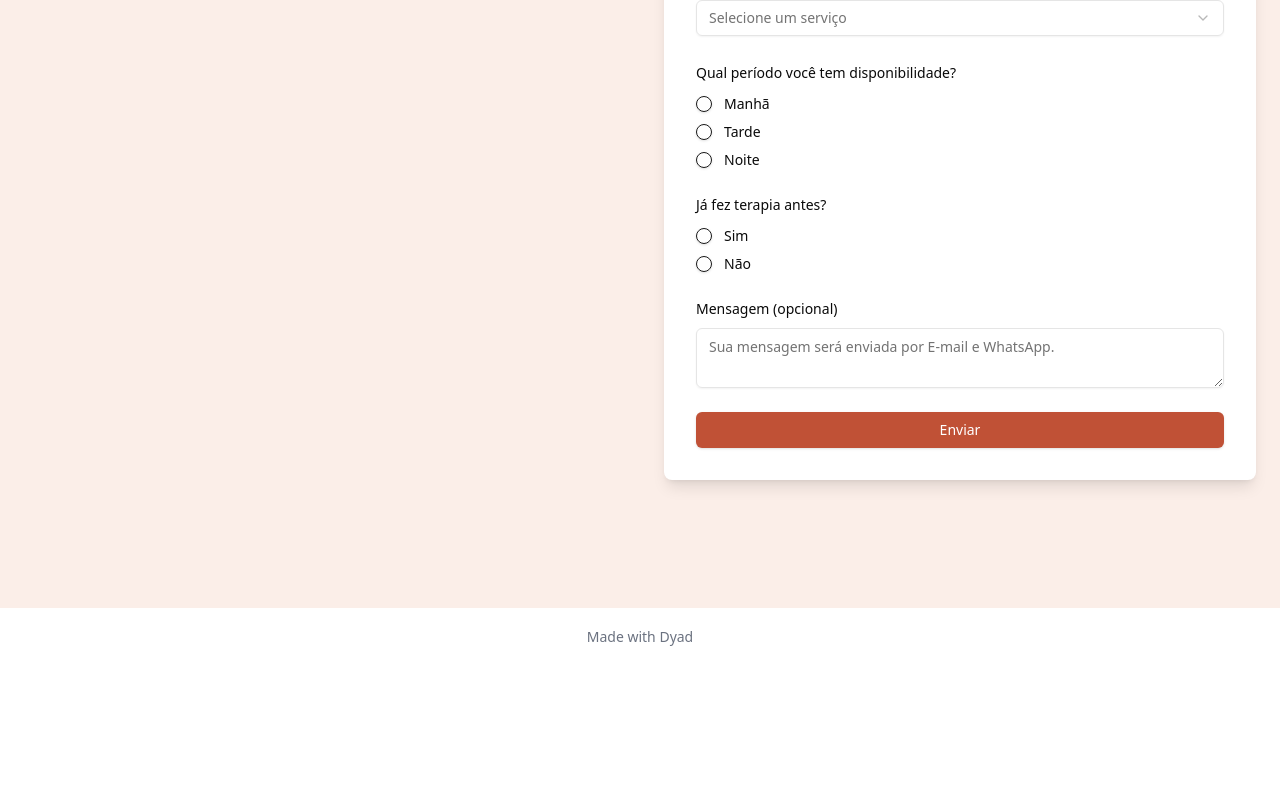
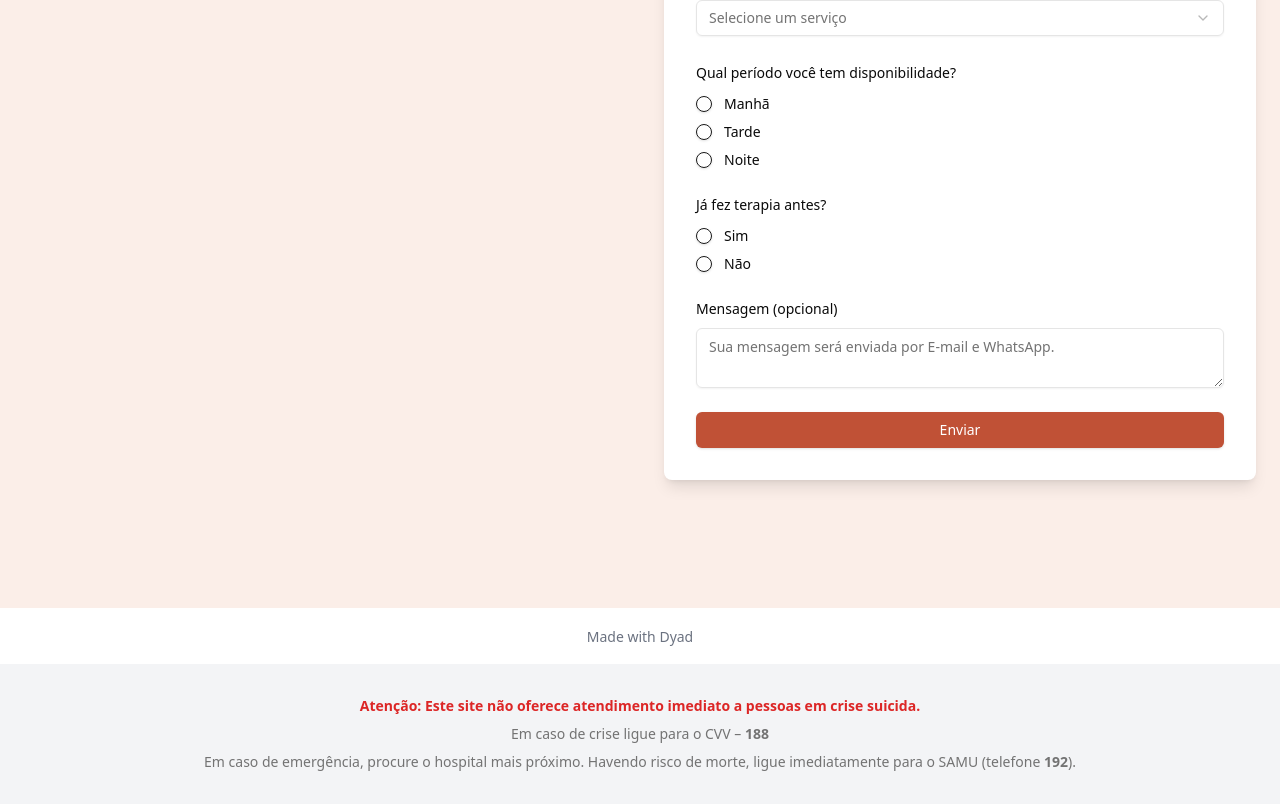
Before and after one commit to albertconceicao/sandy-carvalho-v2, a Next.js app: page / in a window 1280 px wide. Shown: the part 7156-7960 px from the top of the page. Before the commit the page ends 7820 px from the top, so only its background shows below. Built offline with nearby package versions, Linux system fonts and the light colour scheme.

Commit message:
[dyad] Adicionando o rodapé com informações de emergência - wrote 2 file(s)

```diff
--- a/src/app/page.tsx
+++ b/src/app/page.tsx
@@ -7,7 +7,8 @@ import ModalitySection from "@/components/ModalitySection";
 import ServicesSection from "@/components/ServicesSection";
 import FAQSection from "@/components/FAQSection";
 import TestimonialsSection from "@/components/TestimonialsSection";
-import ContactSection from "@/components/ContactSection"; // Importar o novo componente
+import ContactSection from "@/components/ContactSection";
+import Footer from "@/components/Footer"; // Importar o novo componente Footer
 
 export default function Home() {
   return (
@@ -21,9 +22,10 @@ export default function Home() {
         <ServicesSection />
         <FAQSection />
         <TestimonialsSection />
-        <ContactSection /> {/* Adicionar a seção de contato aqui */}
+        <ContactSection />
       </main>
       <MadeWithDyad />
+      <Footer /> {/* Adicionar o rodapé aqui, após MadeWithDyad */}
     </div>
   );
 }
--- /dev/null
+++ b/src/components/Footer.tsx
@@ -0,0 +1,21 @@
+import React from "react";
+
+const Footer = () => {
+  return (
+    <footer className="w-full py-8 bg-gray-100 dark:bg-gray-900 text-center text-sm text-muted-foreground">
+      <div className="container px-4 md:px-6 space-y-2">
+        <p className="font-semibold text-red-600 dark:text-red-400">
+          Atenção: Este site não oferece atendimento imediato a pessoas em crise suicida.
+        </p>
+        <p>
+          Em caso de crise ligue para o CVV – <span className="font-bold">188</span>
+        </p>
+        <p>
+          Em caso de emergência, procure o hospital mais próximo. Havendo risco de morte, ligue imediatamente para o SAMU (telefone <span className="font-bold">192</span>).
+        </p>
+      </div>
+    </footer>
+  );
+};
+
+export default Footer;
```
